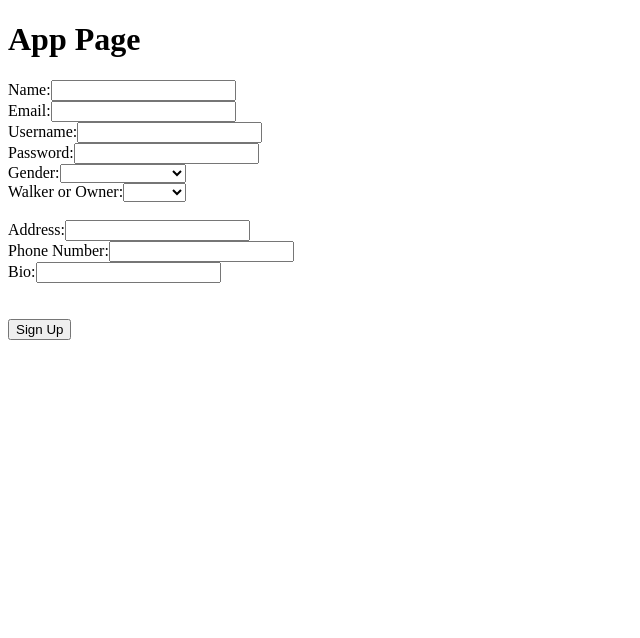
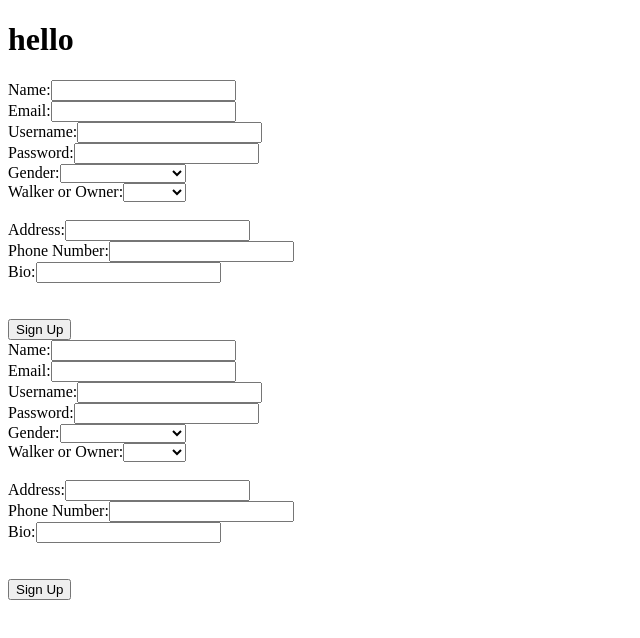
Before and after one commit to Amanda-Katherine/Bark_DogWalkingApp_ReactReduxRails, a React (Create React App) app in the folder frontend_react_redux/: page / in a window 1280 px wide. Shown: the top 638 px of the page, without its empty margins (0-640 px from the left). Built offline with nearby package versions, Linux system fonts and the light colour scheme; no server answers.

Commit message:
add NavBar component to App.js

```diff
--- a/frontend_react_redux/src/App.js
+++ b/frontend_react_redux/src/App.js
@@ -1,12 +1,13 @@
 // import { render } from "react-dom";
 import React, { Component } from "react";
+import NavBar from "./components/NavBar";
 import UserContainer from "./containers/UserContainer";
 
 class App extends Component {
   render() {
     return (
       <>
-        <h1>App Page</h1>
+        <NavBar />
         <UserContainer />
       </>
     );
```
